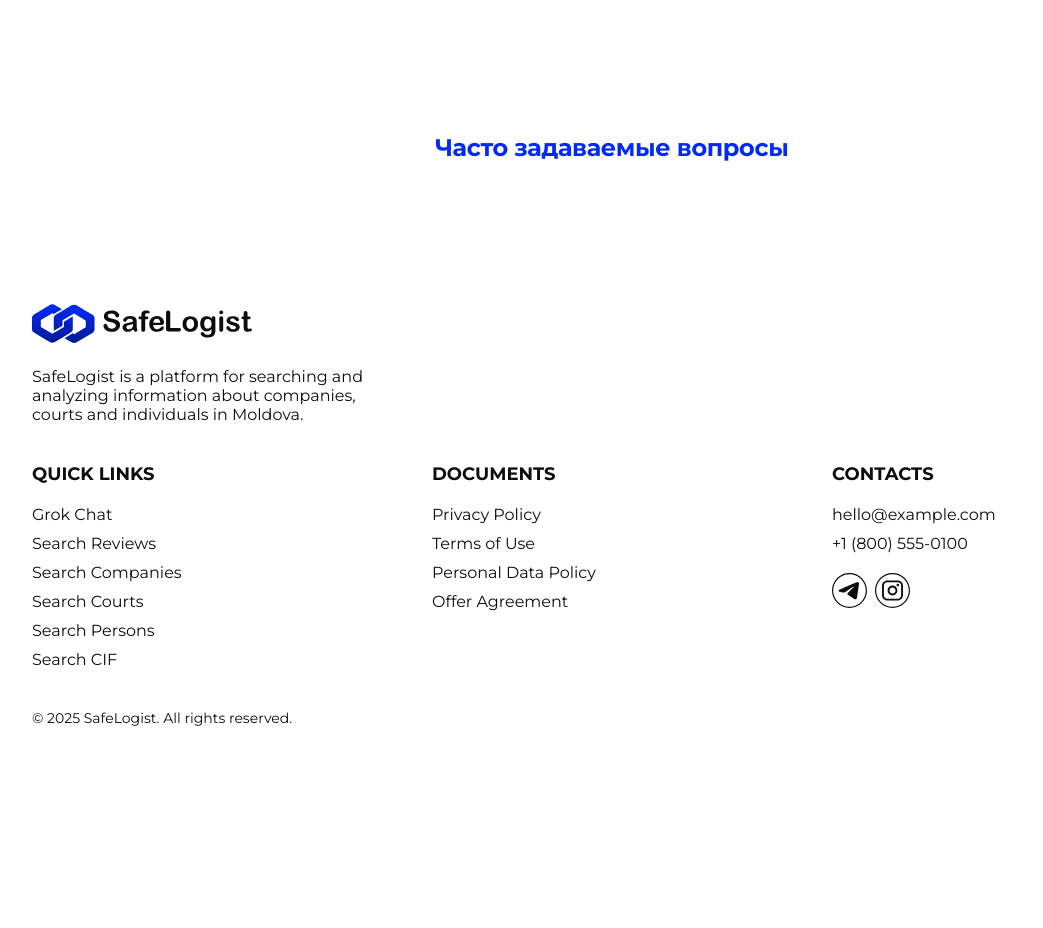
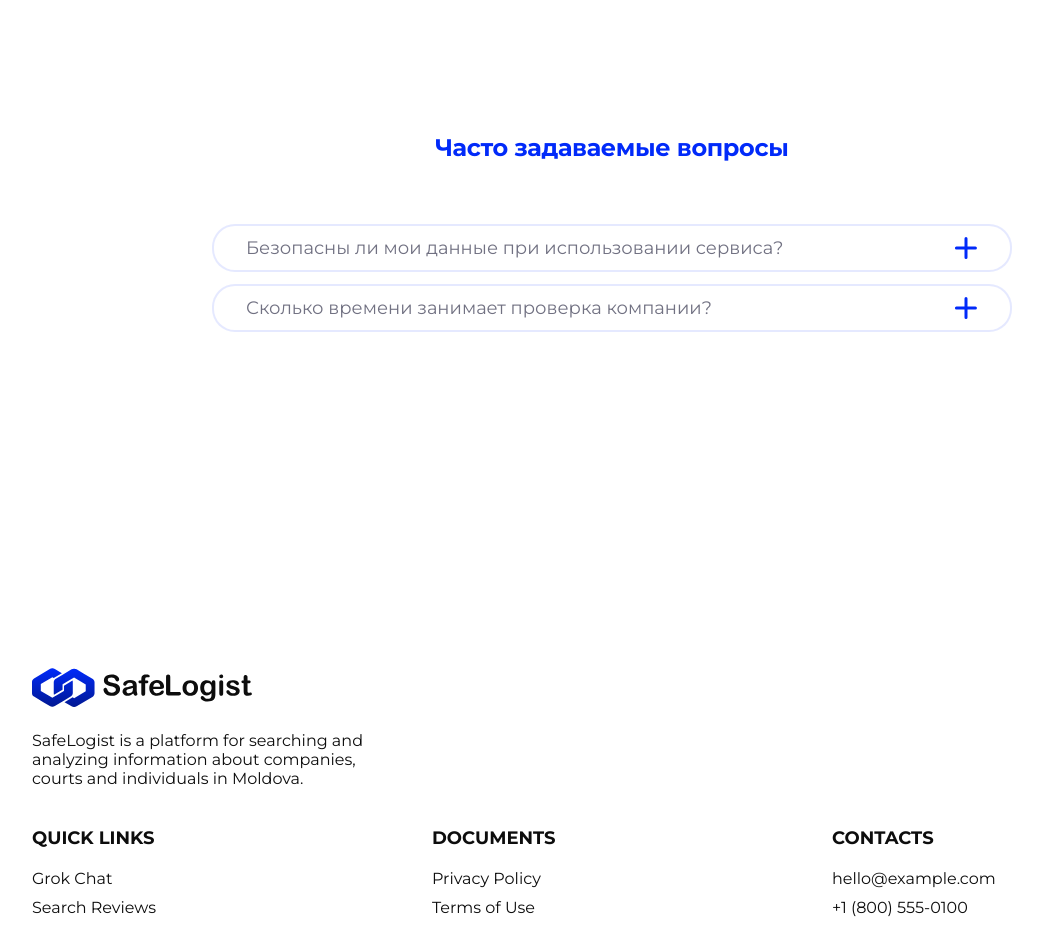
Before and after one commit to AAAlex2001/safelogist, a Next.js app in the folder frontend/: page /en/landing in a window 1280 px wide. Shown: the part 5740-6668 px from the top of the page, without its empty margins (28-1071 px from the left). Before the commit the page ends 6487 px from the top, so only its background shows below. Built offline with nearby package versions, Linux system fonts and the light colour scheme; no server answers.

Commit message:
правки

```diff
--- a/frontend/src/app/[locale]/landing/faq/FAQ.module.scss
+++ b/frontend/src/app/[locale]/landing/faq/FAQ.module.scss
@@ -1,9 +1,16 @@
 .faq {
-  margin: 0 auto;
+   margin: 0 auto;
   display: flex;
   flex-direction: column;
   align-items: center;
   gap: 60px;
+  padding-bottom: 244px;
+  @media (min-width: 768px) {
+    padding-bottom: 196px;
+  }
+  @media (min-width: 1440px) {
+    padding-bottom: 234px;
+  }
 }
 
 .headings {
@@ -12,3 +19,11 @@
   gap: 16px;
   text-align: center;
 }
+
+.items {
+  width: 100%;
+  display: flex;
+  flex-direction: column;
+  align-items: center;
+  gap: 12px;
+}
--- a/frontend/src/app/[locale]/landing/faq/FAQ.tsx
+++ b/frontend/src/app/[locale]/landing/faq/FAQ.tsx
@@ -3,6 +3,7 @@
 import React from "react";
 import styles from "./FAQ.module.scss";
 import { Typography } from "@/components/Typography";
+import { FaqComponent } from "@/components/FaqComponent";
 
 export function FAQ() {
   return (
@@ -16,6 +17,18 @@ export function FAQ() {
           text="Часто задаваемые вопросы"
         />
       </div>
+
+      <div className={styles.items}>
+        <FaqComponent
+          question="Безопасны ли мои данные при использовании сервиса?"
+          answer="Да. Мы используем защищённое соединение и не передаём ваши данные третьим лицам без необходимости."
+        />
+
+        <FaqComponent
+          question="Сколько времени занимает проверка компании?"
+          answer="Обычно результат доступен в течение минуты — зависит от доступности источников и объёма данных."
+        />
+      </div>
     </section>
   );
 }
--- /dev/null
+++ b/frontend/src/components/FaqComponent/FaqComponent.module.scss
@@ -0,0 +1,99 @@
+.accordion {
+  display: flex;
+  flex-direction: column;
+  justify-content: center;
+  align-items: center;
+  padding: 8px 32px;
+  width: 100%;
+  background: var(--card-bg);
+  border: 2px solid var(--input-border);
+  border-radius: 23px;
+  transition: border-color 180ms ease;
+  max-width: 800px;
+}
+
+.isOpen {
+  border-color: var(--primary);
+}
+
+.questionRow {
+  display: flex;
+  flex-direction: row;
+  justify-content: space-between;
+  align-items: center;
+  gap: 23px;
+  width: 100%;
+  background: transparent;
+  border: 0;
+  cursor: pointer;
+}
+
+.questionRow:focus-visible {
+  outline: 2px solid var(--primary);
+  outline-offset: 4px;
+  border-radius: 16px;
+}
+
+.questionText {
+  flex: 1;
+  font-family: var(--font-base);
+  font-style: normal;
+  font-weight: 400;
+  font-size: 18px;
+  line-height: 28px;
+
+  color: var(--text-secondary);
+  text-align: left;
+}
+
+.iconWrap {
+  flex: none;
+  width: 24px;
+  height: 24px;
+  display: grid;
+  place-items: center;
+}
+
+.icon {
+  width: 24px;
+  height: 24px;
+  color: var(--primary);
+  transition: transform 220ms ease;
+  transform-origin: 50% 50%;
+}
+
+.isOpen .icon {
+  transform: rotate(45deg);
+}
+
+.answerWrap {
+  width: 100%;
+  display: grid;
+  grid-template-rows: 0fr;
+  transition: grid-template-rows 260ms ease;
+}
+
+.isOpen .answerWrap {
+  grid-template-rows: 1fr;
+}
+
+.answerInner {
+  overflow: hidden;
+}
+
+.answerText {
+  width: 100%;
+  margin-top: 12px;
+  font-family: var(--font-base);
+  font-style: normal;
+  font-weight: 400;
+  font-size: 16px;
+  line-height: 24px;
+  color: var(--text-secondary);
+  opacity: 0;
+  transition: opacity 180ms ease;
+}
+
+.isOpen .answerText {
+  opacity: 1;
+}
--- /dev/null
+++ b/frontend/src/components/FaqComponent/FaqComponent.tsx
@@ -0,0 +1,60 @@
+"use client";
+
+import { useId, useState } from "react";
+import styles from "./FaqComponent.module.scss";
+import { PlusIcon } from "@/icons";
+
+interface FaqComponentProps {
+  question: string;
+  answer?: string;
+  defaultOpen?: boolean;
+  className?: string;
+}
+
+export function FaqComponent({
+  question,
+  answer,
+  defaultOpen = false,
+  className,
+}: FaqComponentProps) {
+  const [isOpen, setIsOpen] = useState(defaultOpen);
+  const contentId = useId();
+  const hasAnswer = Boolean(answer && answer.trim().length > 0);
+
+  return (
+    <div
+      className={[
+        styles.accordion,
+        isOpen ? styles.isOpen : "",
+        className,
+      ]
+        .filter(Boolean)
+        .join(" ")}
+    >
+      <button
+        type="button"
+        className={styles.questionRow}
+        onClick={() => hasAnswer && setIsOpen((v) => !v)}
+        aria-expanded={hasAnswer ? isOpen : false}
+        aria-controls={hasAnswer ? contentId : undefined}
+      >
+        <span className={styles.questionText}>{question}</span>
+        <span className={styles.iconWrap} aria-hidden="true">
+          <PlusIcon className={styles.icon} />
+        </span>
+      </button>
+
+      {hasAnswer && (
+        <div
+          id={contentId}
+          className={styles.answerWrap}
+          aria-hidden={!isOpen}
+        >
+          <div className={styles.answerInner}>
+            <div className={styles.answerText}>{answer}</div>
+          </div>
+        </div>
+      )}
+    </div>
+  );
+}
--- /dev/null
+++ b/frontend/src/components/FaqComponent/index.ts
@@ -0,0 +1 @@
+export { FaqComponent } from "./FaqComponent";
--- /dev/null
+++ b/frontend/src/icons/PlusIcon.tsx
@@ -0,0 +1,27 @@
+import React from "react";
+
+interface PlusIconProps {
+  size?: number;
+  className?: string;
+}
+
+export default function PlusIcon({ size = 24, className }: PlusIconProps) {
+  return (
+    <svg
+      width={size}
+      height={size}
+      viewBox="0 0 24 24"
+      fill="none"
+      xmlns="http://www.w3.org/2000/svg"
+      className={className}
+    >
+      <path
+        d="M12 2.49219V21.5073M2.41406 11.9997H21.4292"
+        stroke="currentColor"
+        strokeWidth="3"
+        strokeLinecap="round"
+        strokeLinejoin="round"
+      />
+    </svg>
+  );
+}
--- a/frontend/src/icons/index.ts
+++ b/frontend/src/icons/index.ts
@@ -15,3 +15,4 @@ export { default as SafeLogistBotQrCard } from './SafeLogistBotQrCard';
 export { default as Step2Icon } from './Step2Icon';
 export { default as Step3Icon } from './Step3Icon';
 export { default as TruckIcon } from './TruckIcon';
+export { default as PlusIcon } from './PlusIcon';
```
